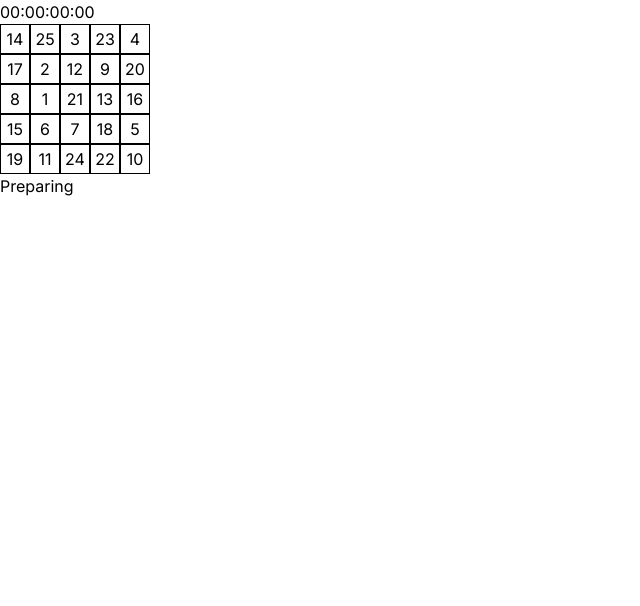
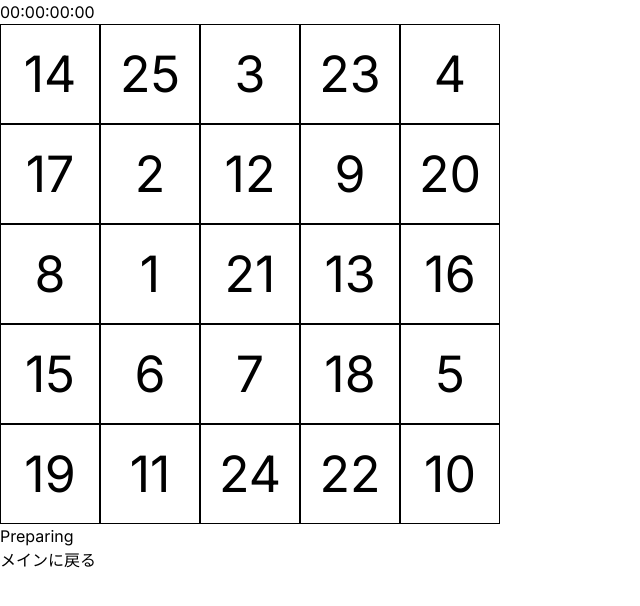
Before and after one commit to seonlin-choi-ops/202409kenshu, a Next.js app in the folder 202409kenshu/: page /5x5 in a window 1280 px wide. Shown: the top 606 px of the page, without its empty margins (0-640 px from the left). Built offline with nearby package versions, Linux system fonts and the light colour scheme.

Commit message:
add links and change

```diff
--- a/202409kenshu/app/5x5/page.tsx
+++ b/202409kenshu/app/5x5/page.tsx
@@ -108,6 +108,12 @@
     <div>
       {gameStatusString}
     </div>
+
+    <div>
+        <Link href="/">
+          メインに戻る
+        </Link>
+      </div>
   </>
   );
 }
--- a/202409kenshu/app/5x5/style.css
+++ b/202409kenshu/app/5x5/style.css
@@ -8,10 +8,27 @@
   background: rgb(255, 255, 255);
 }
 
+.status{
+  margin-left: 20%;
+}
+
+.board{
+  text-align: center;
+}
+
 .square {
     border : 1px solid black;
-    width: 30px;
-    height: 30px;
+    width: 100px;
+    height: 100px;
     display: inline-block;
     vertical-align: bottom;
+    font-size: 50px;
 }
+
+@media(max-width:300px){
+  .square{
+    width: 50px;
+    height: 50px;
+    font-size: 25px;
+  }
+}
--- a/202409kenshu/app/page.tsx
+++ b/202409kenshu/app/page.tsx
@@ -123,6 +123,21 @@
             Play some Tic-Tac-Toe
           </p>
         </Link>
+
+        <Link
+          href="/5x5"
+          className="group rounded-lg border border-transparent px-5 py-4 transition-colors hover:border-gray-300 hover:bg-gray-100 hover:dark:border-neutral-700 hover:dark:bg-neutral-800/30"
+        >
+          <h2 className="mb-3 text-2xl font-semibold">
+            Game{" "}
+            <span className="inline-block transition-transform group-hover:translate-x-1 motion-reduce:transform-none">
+              -&gt;
+            </span>
+          </h2>
+          <p className="m-0 max-w-[30ch] text-balance text-sm opacity-50">
+            Play some 5x5 quick click
+          </p>
+        </Link>
       </div>
     </main>
   );
```
